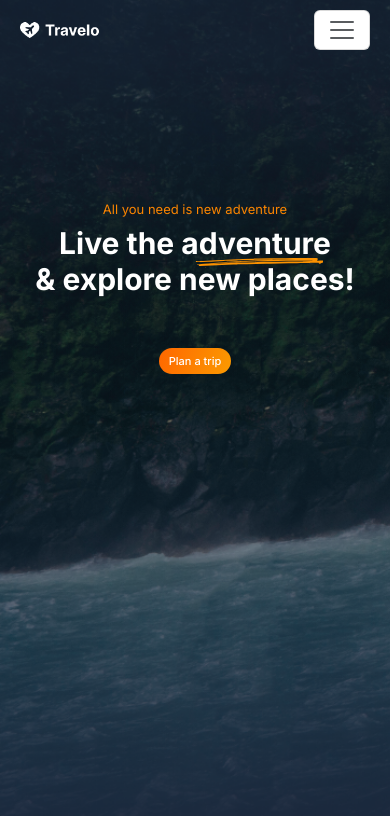
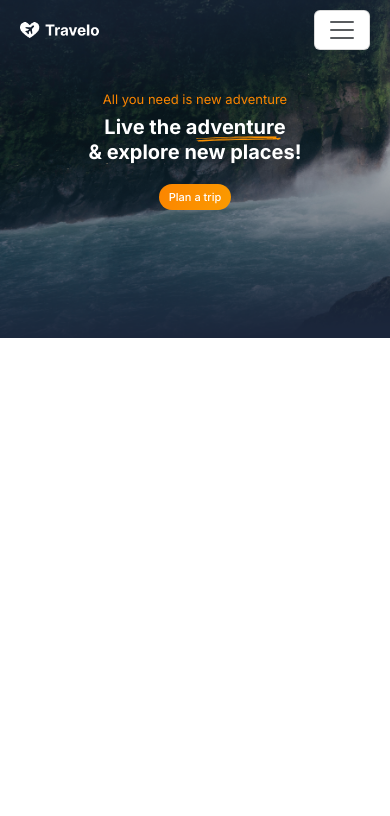
Before and after one commit to zeinab-alhwary/Travelo, an Angular app: page / in a window 390 px wide. Shown: the top 816 px of the page. Built offline with nearby package versions, Linux system fonts and the light colour scheme; a web font is replaced by a local one.

Commit message:
fixing some style in responsive screens and fonts style

```diff
--- a/src/app/component/hero-section/hero-section.component.scss
+++ b/src/app/component/hero-section/hero-section.component.scss
@@ -3,63 +3,59 @@
 .hero-container {
   background-image: url("../../../assets/images/bg-hero-section.png");
   background-size: cover;
-   background-repeat:no-repeat;
+  background-repeat: no-repeat;
   height: 100vh;
   padding: 25px 50px;
-   @include respond(medium){
-    height: 100%;
-    background-size: cover;
+  @include respond(medium) {
+    height: 65vh;
+
   }
-   @include respond(small){
+  @include respond(small) {
     padding: 10px 20px;
-    height: 100vh;
-    background-size: cover;
+    height: 40vh;
+
   }
-.navbar{
+  .navbar {
     padding-inline: 90px 0;
-  @include respond(medium ){
+    @include respond(medium) {
       padding: 0;
     }
     .container-fluid {
       padding-inline: 0;
       @include font($fontWeight: 500, $fontSize: 20px);
-    @include respond(small){
-
+      @include respond(small) {
       @include font($fontWeight: 500, $fontSize: 13px);
-
       }
 
-    .logo{
-      // @include font($fontWeight: 500, $fontSize: 20px);
-      @include respond(small){
+      .logo {
+        @include respond(small) {
           width: 80px;
         }
       }
-    .navbar-toggler{
-      color:$orang-light-color;
-      background-color:$wight-color;
+      .navbar-toggler {
+        color: $orang-light-color;
+        background-color: $wight-color;
       }
       .navbar-nav {
         margin-inline-start: auto;
         .nav-item {
           margin-inline-end: 30px;
-           .nav-link{
-            color:$gray-color;
-            border-bottom-color:$orang-light-color ;
+          .nav-link {
+            color: $gray-color;
+            border-bottom-color: $orang-light-color;
             transition: border-bottom-color 1s;
             transition-timing-function: linear;
-            // &:hover:not(.active){
-            //   color: $wight-color;
-            //   border-bottom:2px solid $wight-color;
-            //  }
-             &:hover{
+            @include font(400, 20px);
+
+            &:hover {
               color: $wight-color;
-              border-bottom:2px solid $wight-color;
+              border-bottom: 2px solid $wight-color;
             }
           }
-           .active{
-              border-bottom:2px solid $wight-color;
+          .active {
+            border-bottom: 2px solid $wight-color;
             color: $wight-color;
+            @include font(500, 20px);
           }
         }
       }
@@ -68,38 +64,41 @@
   .hero-text-container {
     padding-inline: 90px 0;
     margin-block-start: 150px;
-    @include respond(medium){
+    @include respond(medium) {
       padding: 0;
+      margin-block-start: 90px;
       text-align: center;
     }
-    // @include respond(small){
-    //   margin-block-start: 100px;
-    // }
-    .hero-item-note{
-      color:$orang-color;
+    @include respond(small) {
+      margin-block-start: 40px;
+    }
+    .hero-item-note {
+      color: $orang-color;
       letter-spacing: 0px;
       @include font($fontWeight: 400, $fontSize: 20px);
       margin-block-end: 5px;
-      @include respond(small){
+      @include respond(small) {
         @include font($fontWeight: 400, $fontSize: 13px);
-
       }
     }
-    .hero-item-title{
-      color: #ffffff;
+    .hero-item-title {
+      color: $wight-color;
       @include font($fontWeight: 700, $fontSize: 60px);
+      line-height: 1.25;
       margin-top: 0;
-      @include respond(small){
-      @include font($fontWeight: 700, $fontSize: 30px);
-
+      @include respond(medium) {
+        @include font($fontWeight: 700, $fontSize: 40px);
       }
 
-      .adventure{
+      @include respond(small) {
+        @include font($fontWeight: 700, $fontSize: 20px);
+      }
+
+      .adventure {
         position: relative;
-      }
-      .adventure::after{
-         content:'';
-         background-image:url('../../../assets/images/design-under-word-hero-section.svg');
+        &::after {
+          content: "";
+          background-image: url("../../../assets/images/design-under-word-hero-section.svg");
           position: absolute;
           inset-block-end: -33px;
           inset-inline-start: 150px;
@@ -108,15 +107,18 @@
           height: 24px;
           background-size: contain;
           background-repeat: no-repeat;
-    @include respond(small)
-    {
+          @include respond(small) {
             inset-block-end: -33px;
-      inset-inline-start: 78px;
+            inset-inline-start: 52px;
           }
         }
       }
-    .btn-under-text{
+    }
+    .btn-under-text {
       margin-block-start: 50px;
+      @include respond(small) {
+        margin-block-start: 18px;
       }
     }
   }
+}
--- a/src/app/component/plan-button/plan-button.component.scss
+++ b/src/app/component/plan-button/plan-button.component.scss
@@ -1,10 +1,10 @@
 @import '../../../styles.scss';
 .btn-plan-trip{
-  background: transparent linear-gradient(289deg, #FB9A00 0%, #FF6700 100%) 0% 0% no-repeat padding-box;
+  background: transparent linear-gradient(289deg, $orang-light-color 0%,$orang-color 100%) 0% 0% no-repeat padding-box;
   border-radius: 20px;
   opacity: 1;
   border: none;
-  padding: 10px 20px;
+  padding: 8px 24px;
   color:$wight-color;
 @include font($fontWeight:500,$fontSize:16px);
     @include respond(small){
@@ -13,7 +13,7 @@
 
     }
   &:hover{
-    background: transparent linear-gradient(289deg, #FF6700 0% , #FB9A00 100%) 0% 0% no-repeat padding-box;
+    background: transparent linear-gradient(289deg, $orang-color 0% , $orang-light-color 100%) 0% 0% no-repeat padding-box;
     cursor: pointer;
   }
 }
--- a/src/styles.scss
+++ b/src/styles.scss
@@ -9,7 +9,7 @@ $orang-light-color:#FB9A00;
     @media (max-width: 700px) { @content }
   }
   @if($breakpoint == small)  {
-    @media (max-width: 400px) { @content }
+    @media (max-width: 500px) { @content }
   }
 }
 @mixin font($fontWeight,$fontSize){
```
Lines whose indentation alone changed are shown as unchanged.
